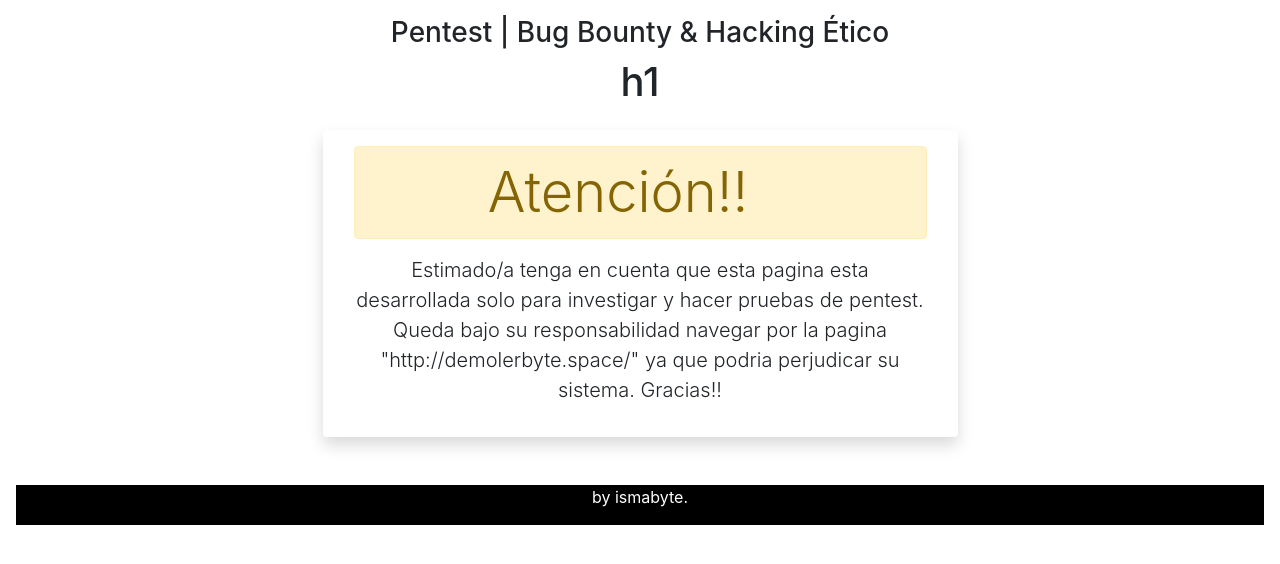
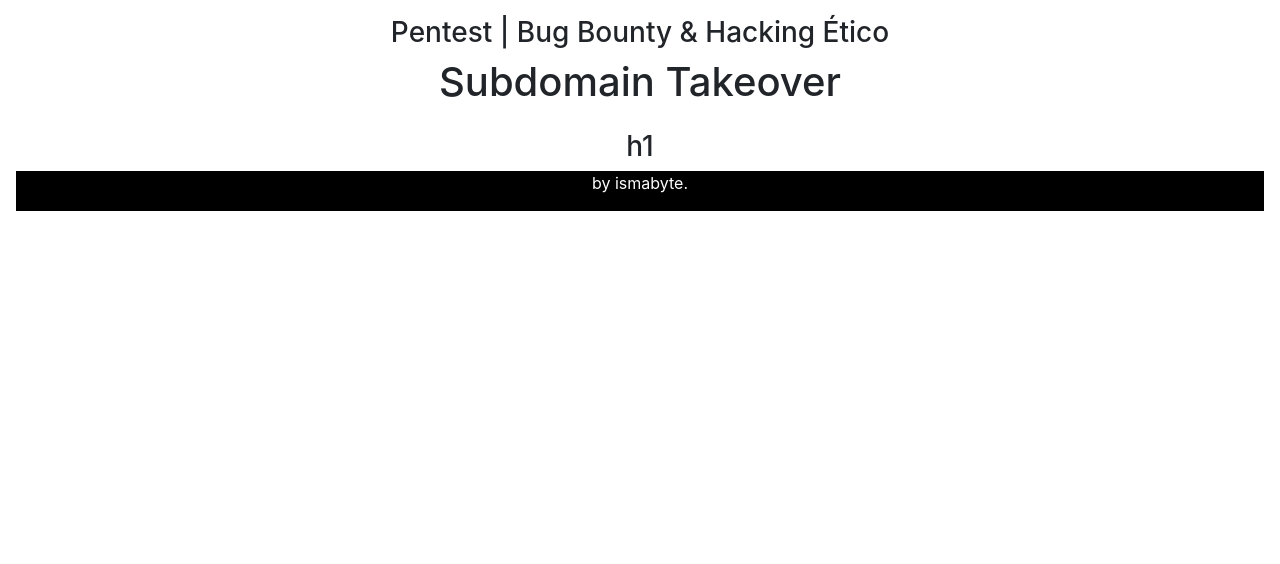
Before and after one commit to ismabyte/xia, a plain HTML site: page index.html in a window 1280 px wide. Drawn offline with nearby package versions, Linux system fonts and the light colour scheme.

Commit message:
Update index.html

```diff
--- a/index.html
+++ b/index.html
@@ -40,15 +40,10 @@
 
             <!-- Heading -->
             <h1 class="text-green text-center mb-4" data-toggle="animation" data-animation="fadeUp" data-animation-order="1" data-animation-trigger="load">
-              h1
+             Subdomain Takeover
             </h1>
 
-            <div class="jumbotron jumbotron-fluid shadow p-3 mb-5 bg-white rounded">
-              <div class="container">
-                <h1 class="display-4 alert alert-warning alert-dismissible fade show" role="alert">Atención!!</h1>
-                <p class="lead"> Estimado/a tenga en cuenta que esta pagina esta desarrollada solo para investigar y hacer pruebas de pentest. Queda bajo su responsabilidad navegar por la pagina "http://demolerbyte.space/" ya que podria perjudicar su sistema. Gracias!!</p>
-              </div>
-            </div>
+            <h3>h1</h3>
 
           </div>
         </div> <!-- / .row -->
```
